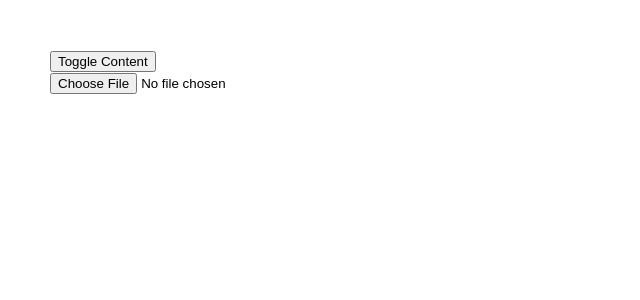
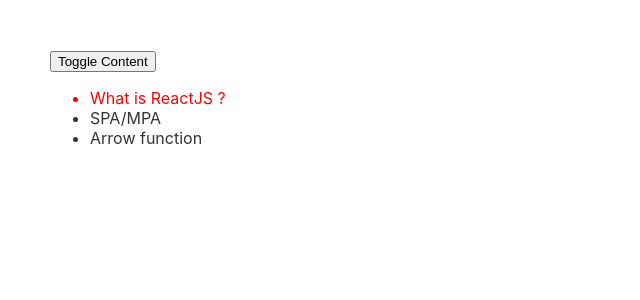
Before and after one commit to Toan1010/learnReact, a React (Create React App) app: page / in a window 1280 px wide. Both pictures are taken after a click on the button "Toggle Content". Shown: the top 300 px of the page, without its empty margins (0-640 px from the left). Built offline with nearby package versions, Linux system fonts and the light colour scheme.

Commit message:
learn React: Hook(useEffect with fake chat)

```diff
--- a/src/Content.js
+++ b/src/Content.js
@@ -14,35 +14,43 @@ import { useEffect, useState } from "react";
 //Cleanup luon duoc goi truoc khi component unmounted
 //Cleanup luon duoc goi truoc khi callback duoc goi (tru lan mounted dau tien)
 
+const lessons =['What is ReactJS ?', 'SPA/MPA', 'Arrow function']
+
 const Content = () =>{
-    const [avatar, setAvatar] = useState();
+    const [chon, setChon] = useState(0)
 
     useEffect(() =>{
-        return(()=>{
-            avatar && URL.revokeObjectURL(avatar.preview)
-            }
-        );
-    },[avatar]);
+        const handleComment = ({detail}) => {
+            console.log(detail);
+        }
 
+        window.addEventListener('lesson '+lessons[chon], handleComment)
 
-
-    const handlePreview = (e) =>{
-        const file = e.target.files[0]
-        file.preview = URL.createObjectURL(file)
-        console.log(file.preview);
-        setAvatar(file);
-    };
+        return () => {
+            window.removeEventListener('lesson '+lessons[chon], handleComment)
+        }
+    },[chon])
 
     return (
         <div key='Content'>
-            <input
-                type="file"
-                onChange={handlePreview}
-            />
+            <ul>
             {
-                avatar &&
-                (<img src={avatar.preview} alt="none" width='80%' />)
+                lessons.map((lesson, index) =>{
+                    return (
+                        <li
+                        key={index}
+                        style={{
+                            color: index === chon ? 'red' : '#333'
+                        }}
+                        onClick={()=>setChon(index)}
+                        >
+                            {lesson}
+                        </li>
+                    )
+                })
             }
+            </ul>
+
         </div>
     )
 }
--- a/src/index.js
+++ b/src/index.js
@@ -3,6 +3,25 @@ import ReactDOM from 'react-dom/client';
 import './index.css';
 import App from './App';
 import reportWebVitals from './reportWebVitals';
+
+//Tao fake chat
+function emitComment(comment) {
+  setInterval(()=>{
+    window.dispatchEvent(
+      new CustomEvent(`lesson ${comment}`,{
+        detail: `Noi dung cua bai hoc ${comment}`
+      }))
+  },1000)
+}
+const lessons =['What is ReactJS ?', 'SPA/MPA', 'Arrow function']
+
+// lessons.forEach(function(lesson) {
+//   emitComment(lesson)
+// })
+
+lessons.map(lesson => { emitComment(lesson) })
+
+console.log('Hello world');
 
 const root = ReactDOM.createRoot(document.getElementById('root'));
 root.render(
```
